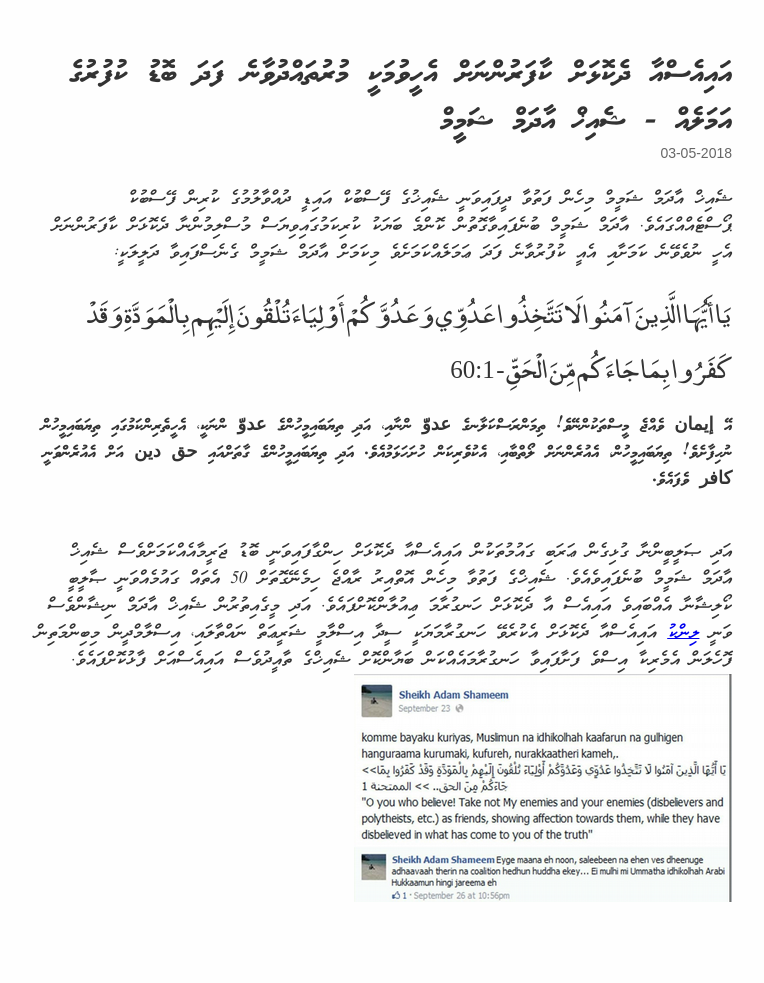
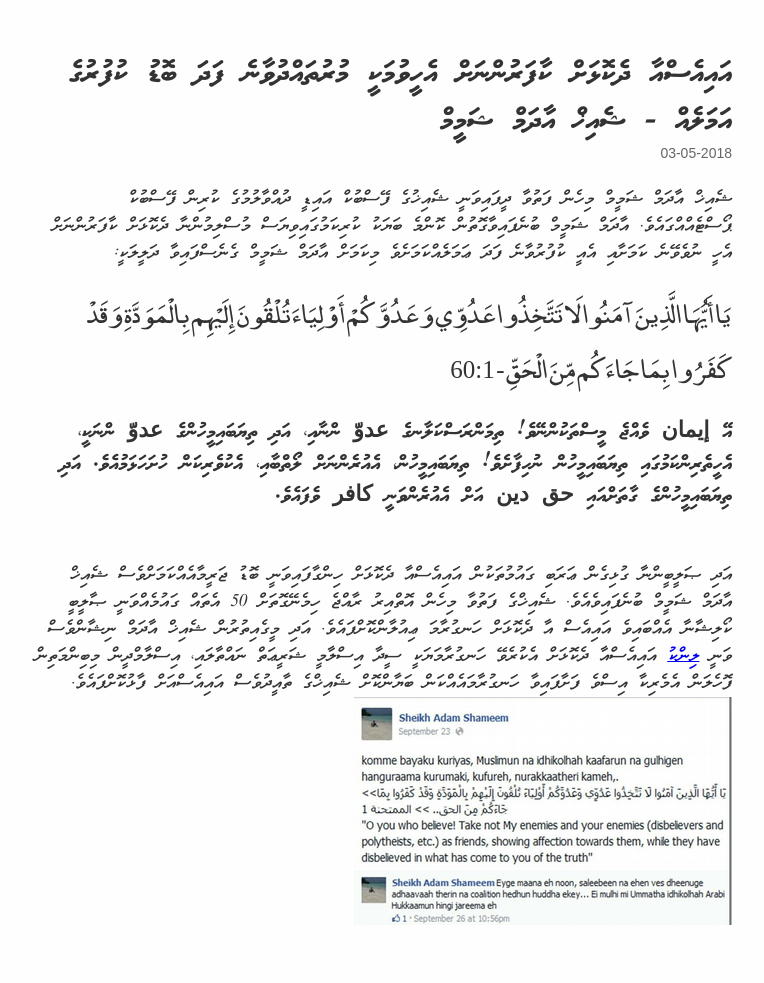
Before and after one commit to holhuashi/holhuashi, a Jekyll site: the page built from _posts/2018-05-03-IS-dhekolhah-eheevun-adam-shameem.md, in a window 1280 px wide. Shown: the whole page, without its empty margins (258-1022 px from the left). Built offline with Jekyll 4.4.1, drawn with Linux system fonts in a browser that asks for light colours; before the commit the page ends 960 px from its top, so only the background shows below that.

Commit message:
Update 2018-05-03-IS-dhekolhah-eheevun-adam-shameem.md

```diff
--- a/_posts/2018-05-03-IS-dhekolhah-eheevun-adam-shameem.md
+++ b/_posts/2018-05-03-IS-dhekolhah-eheevun-adam-shameem.md
@@ -7,7 +7,7 @@ date: 2018-05-03
 <div class="arabic">
 يَا أَيُّهَا الَّذِينَ آمَنُوا لَا تَتَّخِذُوا عَدُوِّي وَعَدُوَّكُمْ أَوْلِيَاءَ تُلْقُونَ إِلَيْهِم بِالْمَوَدَّةِ وَقَدْ كَفَرُوا بِمَا جَاءَكُم مِّنَ الْحَقِّ - 60:1
 </div>
-<p style="font-family: thaana; font-weight:bold;">
+<p style="font-family: thaana; font-weight:bold; font-size: 22px;">
 އޭ إيمان ވެއްޖެ މީސްތަކުންނޭވެ! ތިމަންރަސްކަލާނގެ عدوّ ންނާއި، އަދި ތިޔަބައިމީހުންގެ عدوّ ންނަކީ، އެހީތެރިންކަމުގައި ތިޔަބައިމީހުން ނުހިފާށެވެ! ތިޔަބައިމީހުން، އެއުރެންނަށް ލޯތްބާއި، އެކުވެރިކަން ހުށަހަޅަމުއެވެ. އަދި ތިޔަބައިމީހުންގެ ގާތަށްއައި حق دين އަށް އެއުރެންވަނީ كافر ވެފައެވެ.
 </p>
 <br/>
```
